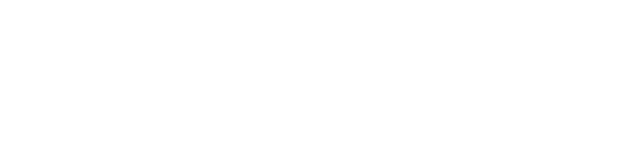
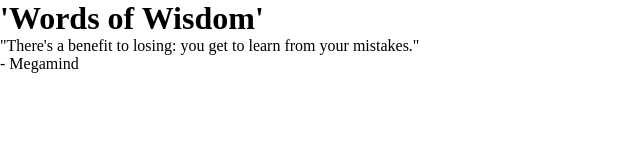
Before and after one commit to Yuri-MP4/In-Class-Assessment-9, a plain HTML site: page index.html in a window 1280 px wide. Shown: the whole page, without its empty margins (0-640 px from the left). Drawn offline with Linux system fonts and the light colour scheme.

Commit message:
Added Text Context

```diff
--- a/index.html
+++ b/index.html
@@ -21,6 +21,16 @@
     <link rel="stylesheet" href="style.css" />
   </head>
   <body>
+<main>
+  <div class="image">
 
+    </div>
+
+  <div class="text">
+    <h1>'Words of Wisdom'</h1>
+    <p>"There's a benefit to losing: you get to learn from your mistakes."</p>
+    <p class="author"> - Megamind </p>
+    </div>
+</main>
   </body>
 </html>
```
